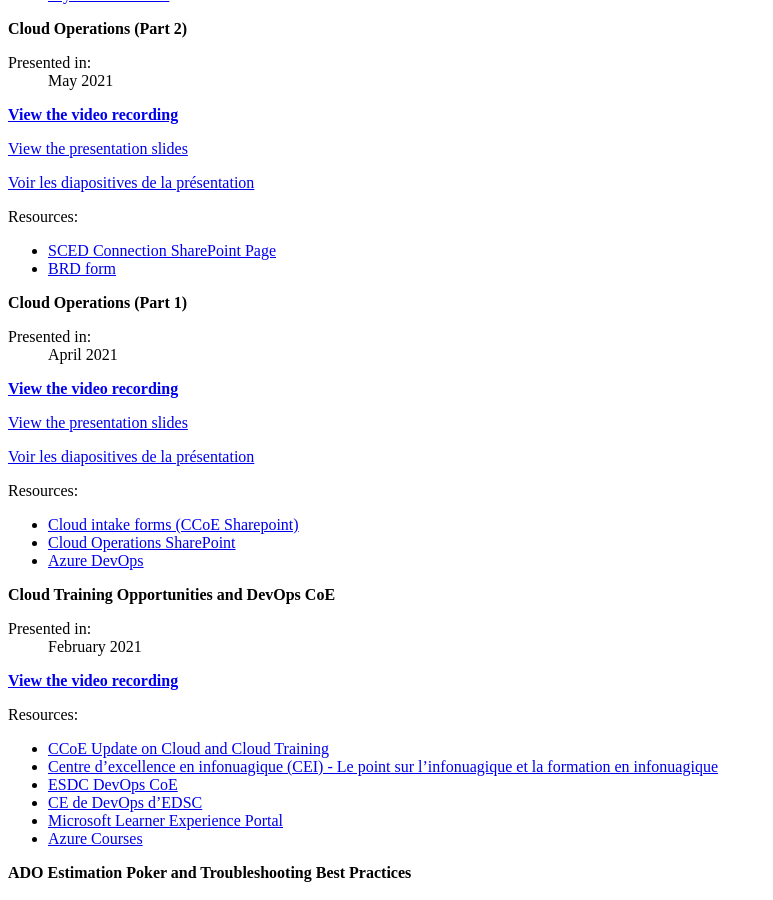
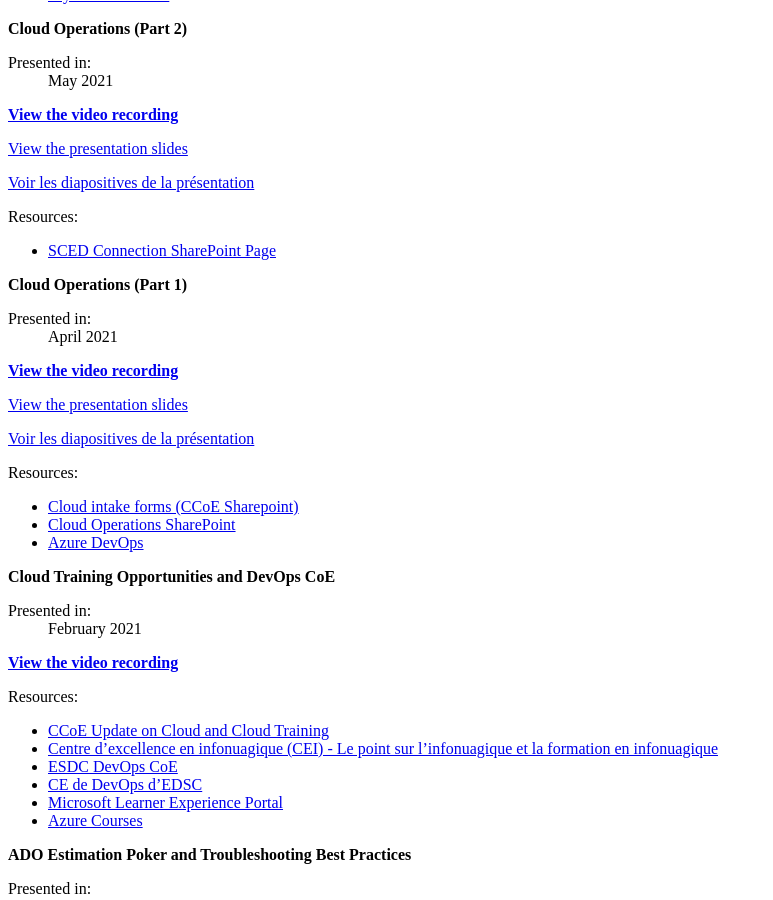
Before and after one commit to esdc-devcop/esdc-devcop.github.io, a Jekyll site: the page built from docs/_pages/events.md, in a window 1280 px wide and 900 px high, scrolled down 2759 px. Shown: the whole window, without its empty margins (0-773 px from the left). Built offline with Jekyll 4.4.1, drawn with Linux system fonts in a browser that asks for light colours; comment, search, counter and statistics services are not loaded.

Commit message:
fixes link-check errors

```diff
--- a/docs/_data/events.yml
+++ b/docs/_data/events.yml
@@ -134,8 +134,6 @@
     resources:
       - title: SCED Connection SharePoint Page
         link: https://014gc.sharepoint.com/sites/OI-CO/SitePages/Spoke-SCED-Connection-Steps.aspx
-      - title: BRD form
-        link: https://service.ssc-spc.gc.ca/sites/default/files/brd_v5_en_final_20190327.xlsm
 
   - month: April 2021
     topic: Cloud Operations (Part 1)
```
